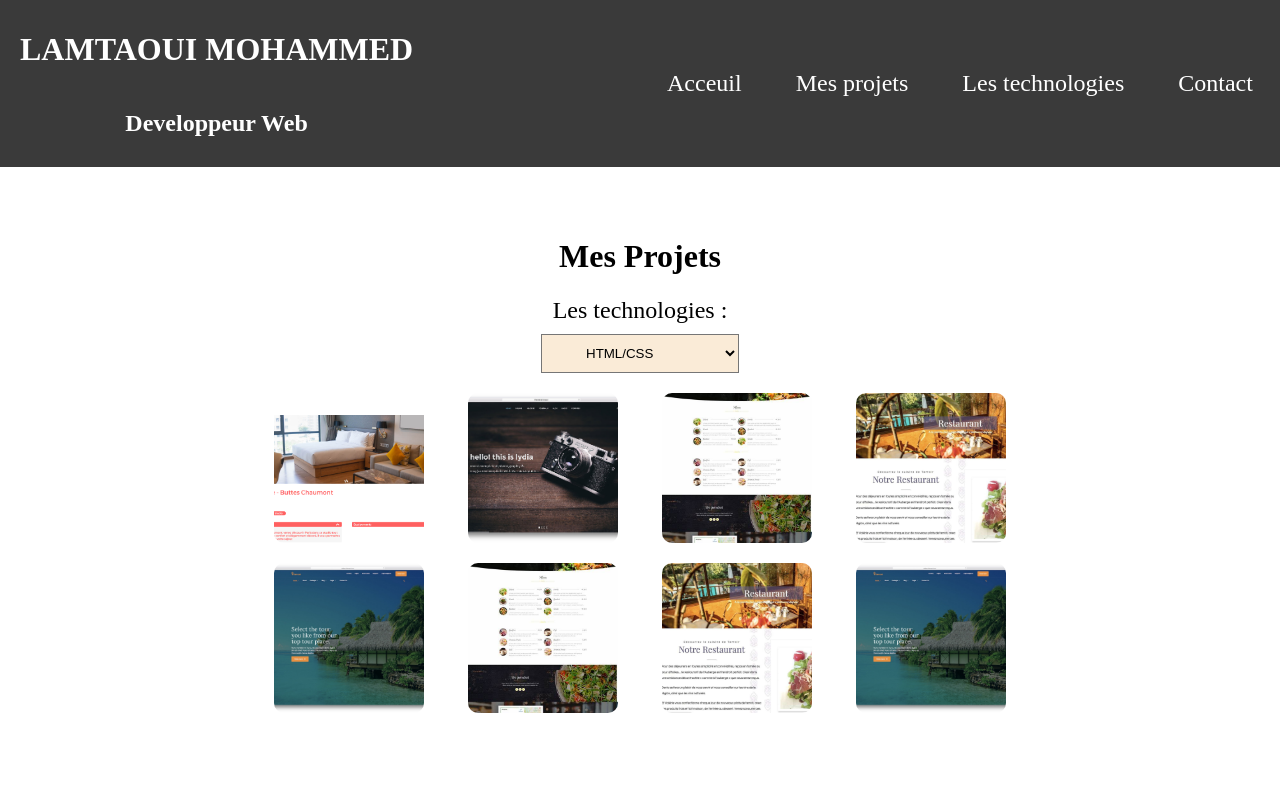
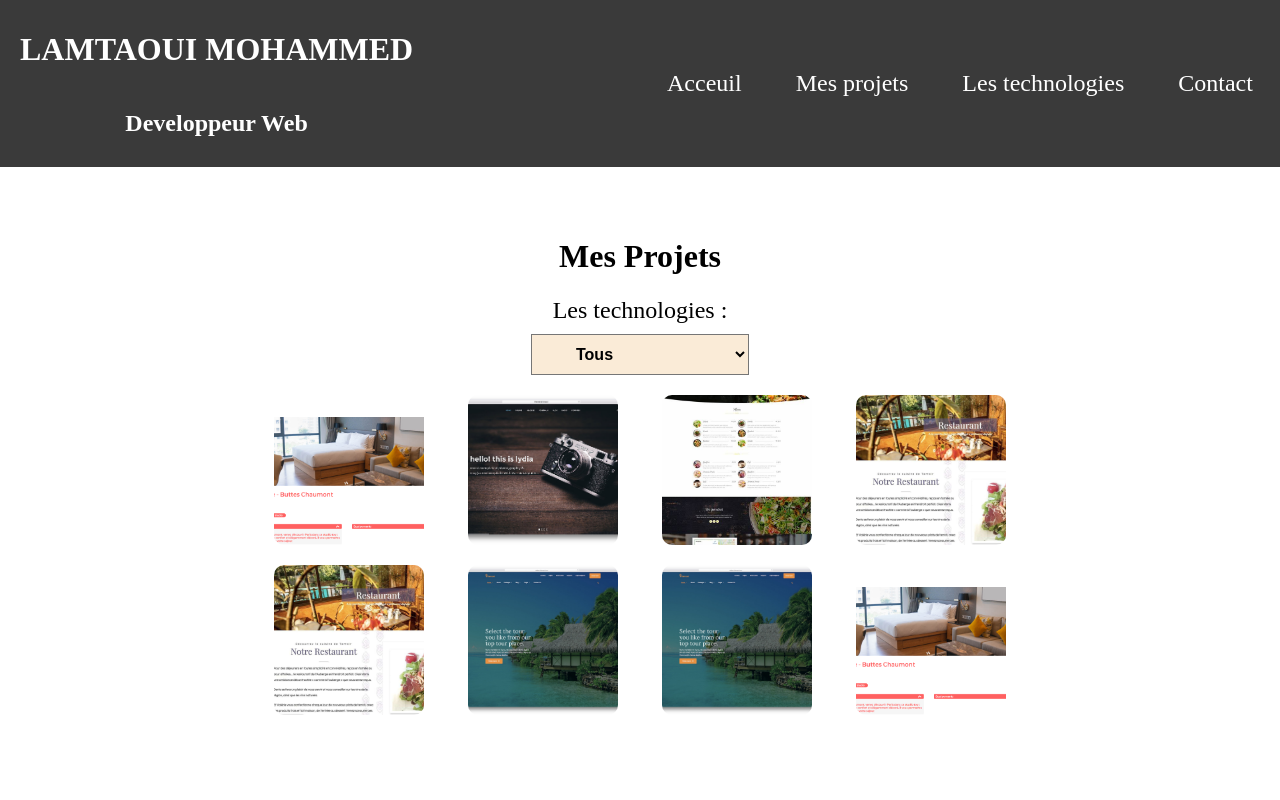
Before and after one commit to lamOpenclassroom/portfolio, a React (Create React App) app: page /project in a window 1280 px wide. Shown: the top 800 px of the page. Built offline with nearby package versions, Linux system fonts and the light colour scheme.

Commit message:
add filter for project

```diff
--- a/src/Data.js
+++ b/src/Data.js
@@ -9,7 +9,13 @@ import MANGODB from "./assets/image/logo-techno/Mango DB.png";
 import GITHUB from "./assets/image/logo-techno/GITHUB.png";
 import WAKELET from "./assets/image/logo-techno/WAKELET.png";
 import TRELLO from "./assets/image/logo-techno/trello-logo-1.2.jpg";
+import FIGMA from "./assets/image/logo-techno/FIGMA.png"
 
+import immo from "./assets/image/project/kasa.png";
+import photograph from "./assets/image/project/Site photographe.jpg";
+import resto1 from "./assets/image/project/Site Restaurant.jpg";
+import resto from "./assets/image/project/site-restaurant-1.jpg";
+import voyage from "./assets/image/project/site-voyagejpg.jpg";
 
 const frontend = [
     {
@@ -73,9 +79,65 @@ const autre = [
         id: 11,
         name: "TRELLO",
         image: TRELLO,
+    },
+    {
+        id: 12,
+        name: "FIGMA",
+        image: FIGMA,
     }
 ]
 
-export {frontend, backend, autre};
+const project = [
+    {
+        id: 13,
+        techno : "REACT",
+        name:"Site location immobilière",
+        image: immo,
+    },
+    {
+        id: 14,
+        techno: "HTML/CSS",
+        name: "site de photographe",
+        image: photograph,
+    },
+    {
+        id: 15,
+        techno: "REACT/REDUX",
+        name: "site de restaurant asiatique",
+        image: resto1,
+    },
+    {
+        id: 16,
+        techno: "REACT",
+        name: "site de restaurant marocain",
+        image: resto,
+    },
+    {
+        id: 17,
+        techno: "SASS",
+        name: "site de restaurant espagnol",
+        image: resto,
+    },
+    {
+        id: 18,
+        techno: "REACT",
+        name: "site de voyage",
+        image: voyage,
+    },
+    {
+        id: 19,
+        techno: "REACT",
+        name: "site de voyage",
+        image: voyage,
+    },
+    {
+        id: 20,
+        techno: "SWAGGER",
+        name: "Site location immobilière",
+        image: immo,
+    },
+]
+
+export {frontend, backend, autre, project};
 
 //tenter de mettre toutes les images dans un objet
--- a/src/assets/style/contact.scss
+++ b/src/assets/style/contact.scss
@@ -34,7 +34,6 @@ $gradientColor: rgb(170, 203, 221);
     }
     button:hover{
         cursor: pointer;
-        font-weight: bolder;
         color: #fff;
         background-color:$gradientColor;
         transition: 1000ms;
--- a/src/assets/style/project.scss
+++ b/src/assets/style/project.scss
@@ -4,12 +4,14 @@
     align-items: center;
     margin-top: 50px;
     margin-bottom: 50px;
-    h1{
-        font-size: 2rem ;
-    }
     label{
         font-size: 1.5rem;
         margin-bottom: 10px;
+    }
+    select,option{
+        font-weight:600;
+        cursor: pointer;
+        font-size: 1rem;
     }
     select{
         margin-bottom: 10px;
@@ -29,5 +31,13 @@
             height: 150px;
             margin: 10px;
         }
+
     }
 }
+
+.visible{
+    display: block ;
+}
+.hidden{
+    display: none;
+}
--- a/src/assets/style/propos.scss
+++ b/src/assets/style/propos.scss
@@ -1,7 +1,6 @@
 .propos{
     display: flex;
     margin: 30px;
-
     img{
         width: 50%;
         height: 50%;
--- a/src/pages/Project.js
+++ b/src/pages/Project.js
@@ -1,35 +1,40 @@
+import { useState } from "react";
 import "../assets/style/project.scss";
-import immo from "../assets/image/project/kasa.png";
-import photograph from "../assets/image/project/Site photographe.jpg";
-import resto1 from "../assets/image/project/Site Restaurant.jpg";
-import resto from "../assets/image/project/site-restaurant-1.jpg";
-import voyage from "../assets/image/project/site-voyagejpg.jpg";
+import { project } from '../Data'
 
 function Project() {
+    //const images = document.getElementsByTagName("img");
+    const [valueSelect, setisValueSelect] = useState("Tous")
+
+    function selectOption(e) {
+
+
+        setisValueSelect(e.target.value)
+        console.log(`"la valeur du state est :"${valueSelect}`)
+    }
+
+
+
+
+
     return (
         <div className="page-project">
             <h1>Mes Projets</h1>
+
             <label>Les technologies : </label>
 
-            <select>
-                <option>HTML/CSS</option>
+            <select onClick={selectOption} >
+                <option>Tous</option>
                 <option>HTML/CSS</option>
                 <option>SASS</option>
                 <option>REACT</option>
                 <option>REACT/REDUX</option>
+                <option>SWAGGER</option>
             </select>
 
             <section>
-                <img alt="site location immobilière" src={immo}></img>
-                <img alt="site photographe" src={photograph}></img>
-                <img alt="site restaurant" src={resto1}></img>
-                <img alt="site restaurant" src={resto}></img>
-                <img alt="site voyage" src={voyage}></img>
-                <img alt="site restaurant" src={resto1}></img>
-                <img alt="site restaurant" src={resto}></img>
-                <img alt="site voyage" src={voyage}></img>
+                {project.map((items) => (<img className={items.techno === valueSelect || valueSelect === "Tous" ? "visible" : "hidden"} alt={items.name} src={items.image}></img>))}
             </section>
-
         </div>
     )
 }
```
Also changed, not shown: src/assets/image/logo-techno/FIGMA.png (added).
